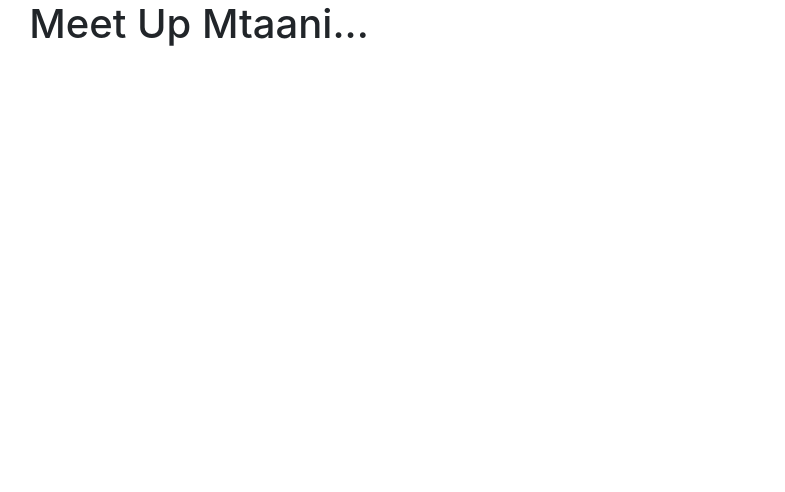
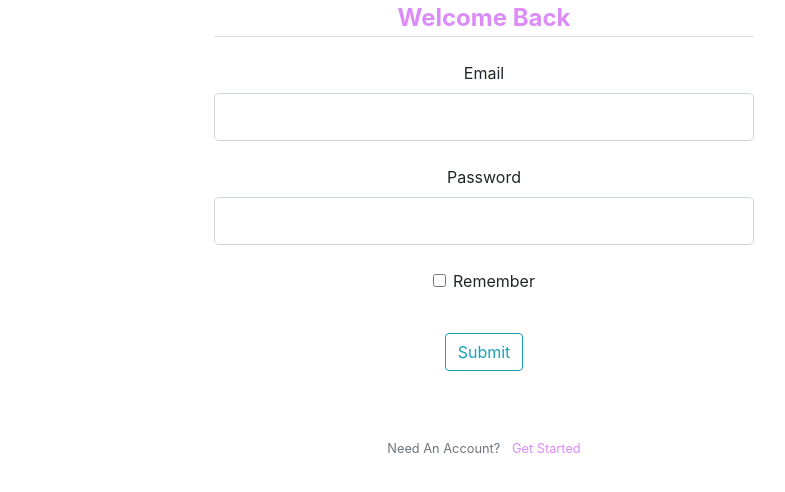
Before and after one commit to AtienoObwanda/MeetUpMtaani, a Flask app: template app/templates/adminTemplate/login.html in a window 1280 px wide. Shown: the top 492 px of the page, without its empty margins (441-1226 px from the left). Run offline with Flask 2, Linux system fonts and the light colour scheme; the template is opened without the code that fills it, so the values that code supplies are empty, except form fields; tables that the repository leaves empty hold one stand-in row (values such as "Sample post"); form fields are guessed from the names that the template uses.

Commit message:
adding login form

```diff
--- a/app/adminAuth/views.py
+++ b/app/adminAuth/views.py
@@ -29,9 +29,10 @@ def adminSignup():
 
 @admin.route('/login',methods=['GET', 'POST'])
 def adminLogin():
+
 #     if current_user.is_authenticated:
 #         return redirect(url_for('main.index'))
-#     form = LoginForm()
+    form = LoginForm()
 
 #     if form.validate_on_submit():
 #         admin = Admin.query.filter_by(email=form.email.data).first()
@@ -43,4 +44,4 @@ def adminLogin():
 #             return redirect(next_page) if next_page else redirect(url_for('main.index')) # redirects to requested page after loggin in if it exists... if none, redirects to home page
 #         else:
 #             flash('Login Failed. Kindly check your email and password then try again','danger')
-    return render_template("adminTemplate/login.html",title='Admin-Login')
+    return render_template("adminTemplate/login.html",form=form,title='Admin-Login')
--- a/app/templates/adminTemplate/login.html
+++ b/app/templates/adminTemplate/login.html
@@ -1,6 +1,62 @@
-{% extends 'base.html' %}
+{% extends "base.html" %}
 {% block content %}
-
-<h1>Meet Up Mtaani...</h1>
-
-{% endblock%}
+    <div class="content-section login">
+        <div class="container">
+        <div class="row">
+            <div class="col-md-6">
+                <!-- <img src="{{ url_for('static', filename='login.png') }}" style="width: 100%; height:100%"/> -->
+            </div>
+            <div class="col-md-6">
+                <form method="POST" action="">
+                {{ form.hidden_tag() }}
+                    <fieldset class="form-group">
+                        <legend class="border-bottom mb-4 text-center" style="color:#DB8CF6; font-weight: bold">Welcome Back</legend>
+                        <div class="form-group mb-4">
+                            {{ form.email.label(class="form-control-label") }}
+                            {% if form.email.errors %}
+                                {{ form.email(class="form-control form-control-lg is-invalid") }}
+                                <div class="invalid-feedback">
+                                    {% for error in form.email.errors %}
+                                        <span>{{ error }}</span>
+                                    {% endfor %}
+                                </div>
+                            {% else %}
+                                {{ form.email(class="form-control form-control-lg") }}
+                            {% endif %}
+                        </div>
+                        <div class="form-group mb-4">
+                            {{ form.password.label(class="form-control-label") }}
+                            {% if form.password.errors %}
+                                {{ form.password(class="form-control form-control-lg is-invalid") }}
+                                <div class="invalid-feedback">
+                                    {% for error in form.password.errors %}
+                                        <span>{{ error }}</span>
+                                    {% endfor %}
+                                </div>
+                            {% else %}
+                                {{ form.password(class="form-control form-control-lg") }}
+                            {% endif %}
+                        </div>
+                        <div class="form-check mb-4">
+                            {{ form.remember(class="form-check-input")}}
+                            {{ form.remember.label(class="form-check-label")}}
+                        </div>
+                    </fieldset>
+                    <div class="form-group">
+                        <div class="row">
+                            <div class="col">
+                                {{ form.submit(class="btn btn-outline-info button-17") }}
+                            </div>
+                        </div>
+                    </form>
+                </div>
+                <br/>
+                <br/>
+                <small class="text-muted text-center">
+                Need An Account? <a class="ml-2" href="{{ url_for('admin.adminSignup') }}" style="text-decoration: none;color:#DB8CF6">Get Started</a>
+                </small>
+            </div>
+            </div>
+        </div>
+    </div>
+{% endblock content %}
```
Also changed, not shown: app/adminAuth/forms.py (+8 -1 lines).
